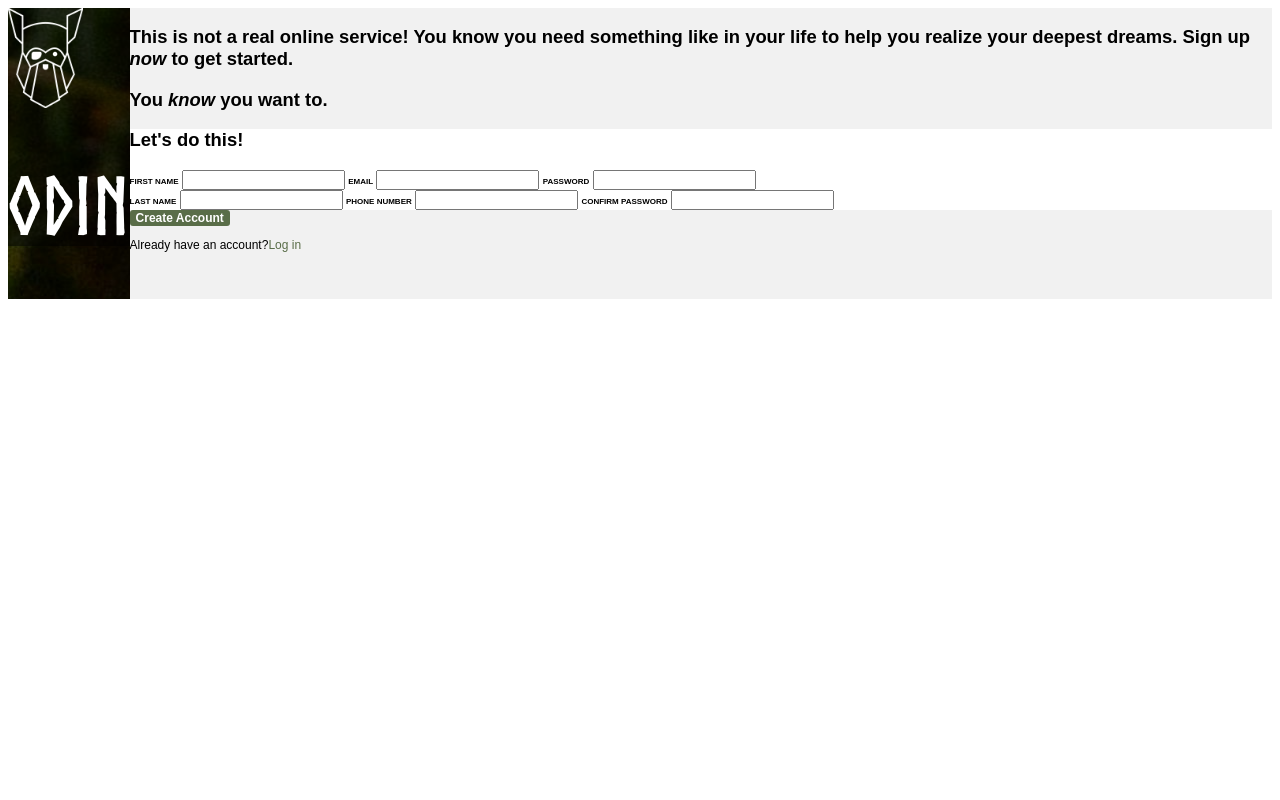
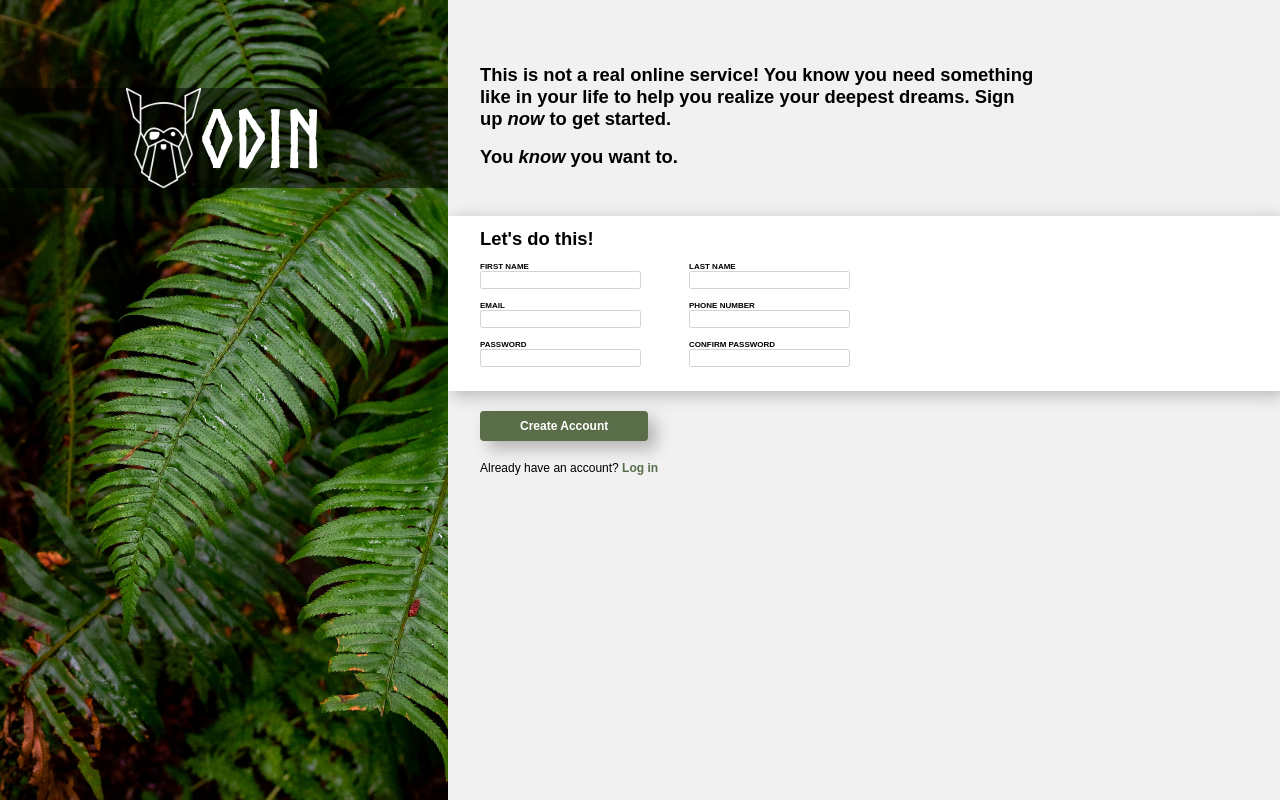
Before and after one commit to Vlad-XD/odin-sign-up-form, a plain HTML site: page index.html in a window 1280 px wide. Drawn offline with Linux system fonts and the light colour scheme.

Commit message:
Update CSS styles to match final product more closely
TODO: properly implement styling for input when
focused and when invalid.

```diff
--- a/index.html
+++ b/index.html
@@ -3,20 +3,20 @@
   <head>
     <meta charset="UTF-8" />
     <meta name="viewport" content="width=device-width, initial-scale=1.0" />
-    <link rel="stylesheet" href="./style.css">
+    <link rel="stylesheet" href="./style.css" />
     <title>Sign-Up Form</title>
   </head>
   <body>
     <div class="side-panel">
       <div class="img-background">
-        <img src="./assets/images/logo.png" alt="odin logo">
+        <img src="./assets/images/logo.png" alt="odin logo" />
         <h1 class="logo-heading">ODIN</h1>
       </div>
     </div>
     <div class="content-container">
       <div class="header">
         <div class="header-quote">
-          <p>
+          <p class="quote">
             This is not a real online service! You know you need something like
             in your life to help you realize your deepest dreams. Sign up
             <em>now</em> to get started.
@@ -26,6 +26,7 @@
       </div>
       <form action="" method="post">
         <p class="form-title">Let's do this!</p>
+        <div class="form-container">
           <div class="form-section">
             <label for="first-name">FIRST NAME</label>
             <input type="text" id="first-name" name="first-name" />
@@ -42,10 +43,12 @@
             <label for="">CONFIRM PASSWORD</label>
             <input type="text" id="password-confirm" name="password-confirm" />
           </div>
+        </div>
       </form>
-      <div class="footer"></div>
+      <div class="footer">
         <button class="account-create-btn" type="submit">Create Account</button>
-      <p>Already have an account?<a class="login-link" href="">Log in</a></p>
+        <p>Already have an account? <a class="login-link" href="">Log in</a></p>
+      </div>
     </div>
   </body>
 </html>
--- a/style.css
+++ b/style.css
@@ -5,12 +5,19 @@ input, button, textarea, select {
   font: inherit;
 }
 
+* {
+  box-sizing: border-box;
+  margin: 0;
+}
+/* resets */
+
 :root {
   --form-color: white;
   --background-color: #f1f1f1;
   --button-color: #596D48;
   --input-border-color: #ebe5e5;
   --invalid-input-color: rgb(226, 103, 103);
+  --active-input-color: rgb(59, 143, 211);
   --default-font-size: 0.75rem;
   --logo-font-size: 5rem;
   --label-font-size: 0.5rem;
@@ -22,8 +29,10 @@ input, button, textarea, select {
   src: url(./assets/fonts/Norse-Bold.otf);
 }
 
-* {
-  box-sizing: border-box;
+html {
+  display: flex;
+  min-height: 100%;
+  min-width: 100%;
 }
 
 body {
@@ -31,14 +40,22 @@ body {
   flex-direction: row;
   font-size: var(--default-font-size);
   font-family: Arial, Helvetica, sans-serif;
+  flex-grow: 1;
 }
 
 .side-panel {
   background-image: url("./assets/images/form-background.jpg");
+  background-repeat: no-repeat; /* Do not repeat the image */
+  background-size: cover;
+  min-width: 35%;
 }
 
 .side-panel .img-background {
   background-color: rgba(0, 0, 0, 0.5);
+  display: flex;
+  justify-content: center;
+  align-items: center;
+  margin-top: 5.5rem;
 }
 
 .side-panel img {
@@ -55,6 +72,13 @@ body {
 
 .content-container {
   background-color: var(--background-color);
+  min-width: 65%;
+}
+
+.content-container .header,
+.content-container form,
+.content-container .footer {
+  padding-left: 2rem;
 }
 
 .content-container .header-quote,
@@ -63,8 +87,33 @@ body {
   font-weight: bold;
 }
 
+.content-container .header-quote {
+  min-width: 35rem;
+  max-width: 35rem;
+  padding: 3.5em 0 3rem;
+}
+
+.header-quote p.quote {
+  margin-bottom: 1rem;
+}
+
+.form-container {
+  display: flex;
+  gap: 3rem;
+}
+
+.form-section {
+  display: flex;
+  flex-direction: column;
+}
+
 form {
   background-color: var(--form-color);
+  box-shadow: 0.25rem 0.25rem 1rem rgba(0, 0, 0, 0.25);
+  display: flex;
+  flex-direction: column;
+  padding: 0.75rem 0 0.75rem;
+  gap: 0.75rem;
 }
 
 label {
@@ -78,12 +127,17 @@ button.account-create-btn {
   text-align: center;
   font-weight: bold;
   border: none;
-  border-radius: 3px;
+  border-radius: 0.25rem;
+  text-wrap: nowrap;
+  padding: 0.5rem 2.5rem;
+  margin: 1.25rem 0;
+  box-shadow: 0.5rem 0.5rem 1rem rgba(0, 0, 0, 0.25);
 }
 
 a.login-link {
   text-decoration: none;
   color: var(--button-color);
+  font-weight: bold;
 }
 
 a.login-link:hover {
@@ -93,3 +147,18 @@ a.login-link:hover {
 a.login-link:visited {
   color: var(--button-color);
 }
+
+input {
+  margin-bottom: 0.75rem;
+  border: 0.05rem solid lightgray;
+  border-radius: 0.15rem;
+}
+
+input:focus,
+input:focus-visible {
+  border-color: var(--active-input-color);
+}
+
+input:invalid {
+  border-color: var(--invalid-input-color);
+}
```
Lines whose indentation alone changed are shown as unchanged.
